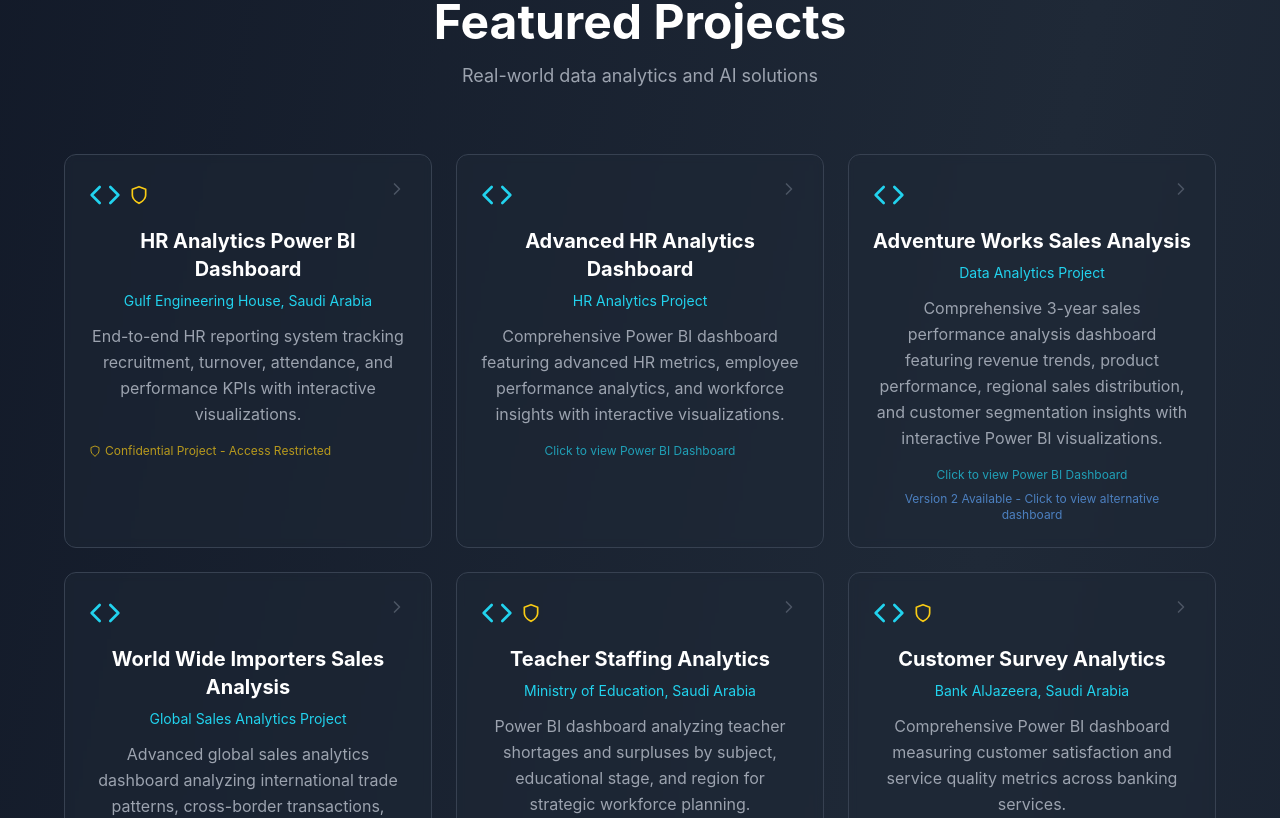
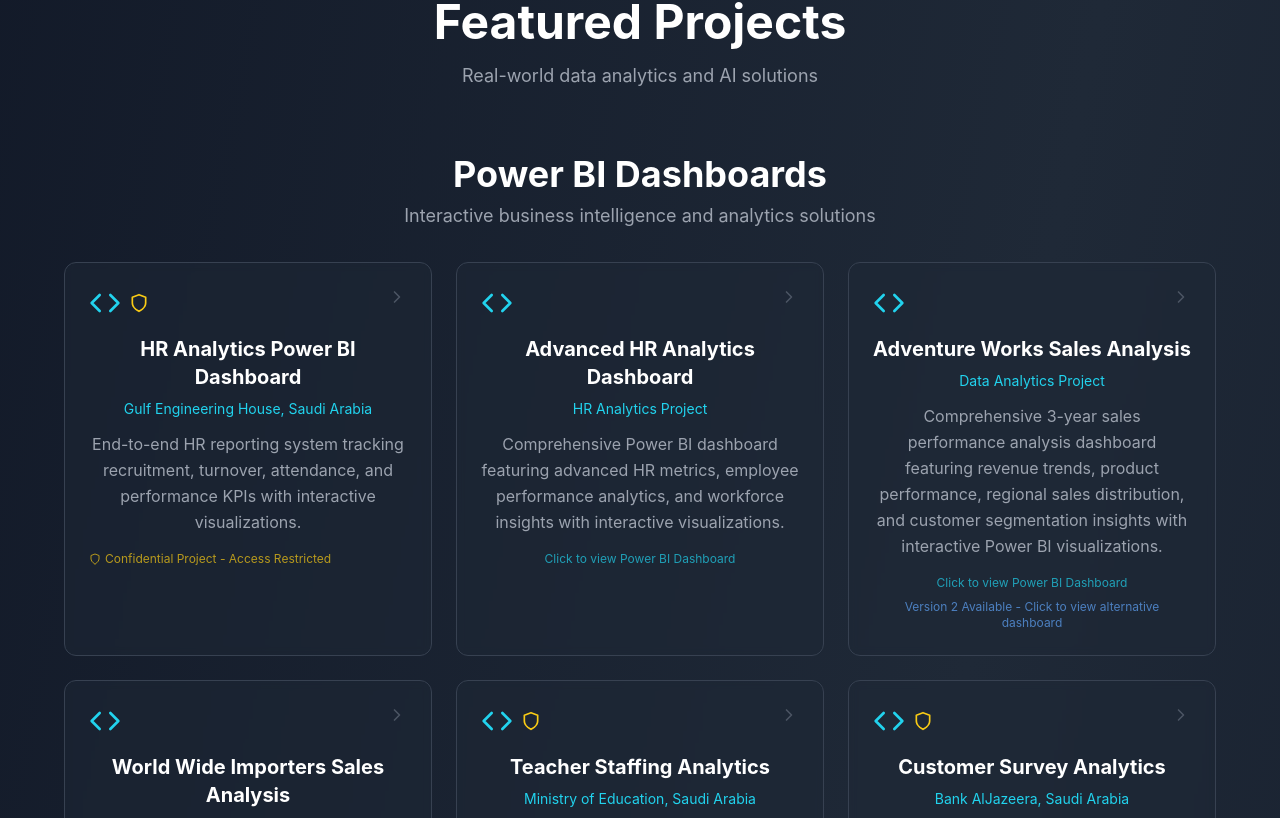
Before and after one commit to ahmedrdwn/Portfolio, a React (Vite) app: page / in a window 1280 px wide. Shown: the part 882-1700 px from the top of the page. Built offline with nearby package versions, Linux system fonts and the light colour scheme.

Commit message:
Add Power BI Dashboards subtitle section to organize projects better

```diff
--- a/src/App.tsx
+++ b/src/App.tsx
@@ -17,6 +17,10 @@
     projects: {
       title: "Featured Projects",
       subtitle: "Real-world data analytics and AI solutions",
+      powerbi: {
+        title: "Power BI Dashboards",
+        subtitle: "Interactive business intelligence and analytics solutions"
+      },
       items: [
         {
           title: "HR Analytics Power BI Dashboard",
@@ -191,6 +195,10 @@
     projects: {
       title: "المشاريع المميزة",
       subtitle: "حلول تحليل البيانات والذكاء الاصطناعي في العالم الحقيقي",
+      powerbi: {
+        title: "لوحات معلومات Power BI",
+        subtitle: "حلول ذكاء الأعمال والتحليلات التفاعلية"
+      },
       items: [
         {
           title: "لوحة معلومات تحليلات الموارد البشرية",
@@ -466,9 +474,16 @@
         <div className="max-w-6xl mx-auto">
           <motion.div initial={{ opacity: 0, y: 20 }} whileInView={{ opacity: 1, y: 0 }} viewport={{ once: true }} className="text-center mb-16">
             <h2 className="text-4xl md:text-5xl font-bold mb-4">{t.projects.title}</h2>
-            <p className="text-gray-400 text-lg">{t.projects.subtitle}</p>
+            <p className={`text-lg ${isDarkTheme ? 'text-gray-400' : 'text-gray-600'}`}>{t.projects.subtitle}</p>
           </motion.div>
-          <div className="grid md:grid-cols-2 lg:grid-cols-3 gap-6">
+
+          {/* Power BI Dashboards Section */}
+          <motion.div initial={{ opacity: 0, y: 20 }} whileInView={{ opacity: 1, y: 0 }} viewport={{ once: true }} className="mb-12">
+            <div className="text-center mb-8">
+              <h3 className="text-3xl md:text-4xl font-bold mb-2">{t.projects.powerbi.title}</h3>
+              <p className={`text-lg ${isDarkTheme ? 'text-gray-400' : 'text-gray-600'}`}>{t.projects.powerbi.subtitle}</p>
+            </div>
+            <div className="grid md:grid-cols-2 lg:grid-cols-3 gap-6">
             {t.projects.items.map((project, index) => (
               <motion.div
                 key={index}
@@ -512,7 +527,8 @@
                 )}
               </motion.div>
             ))}
-          </div>
+            </div>
+          </motion.div>
         </div>
       </section>
 
```
